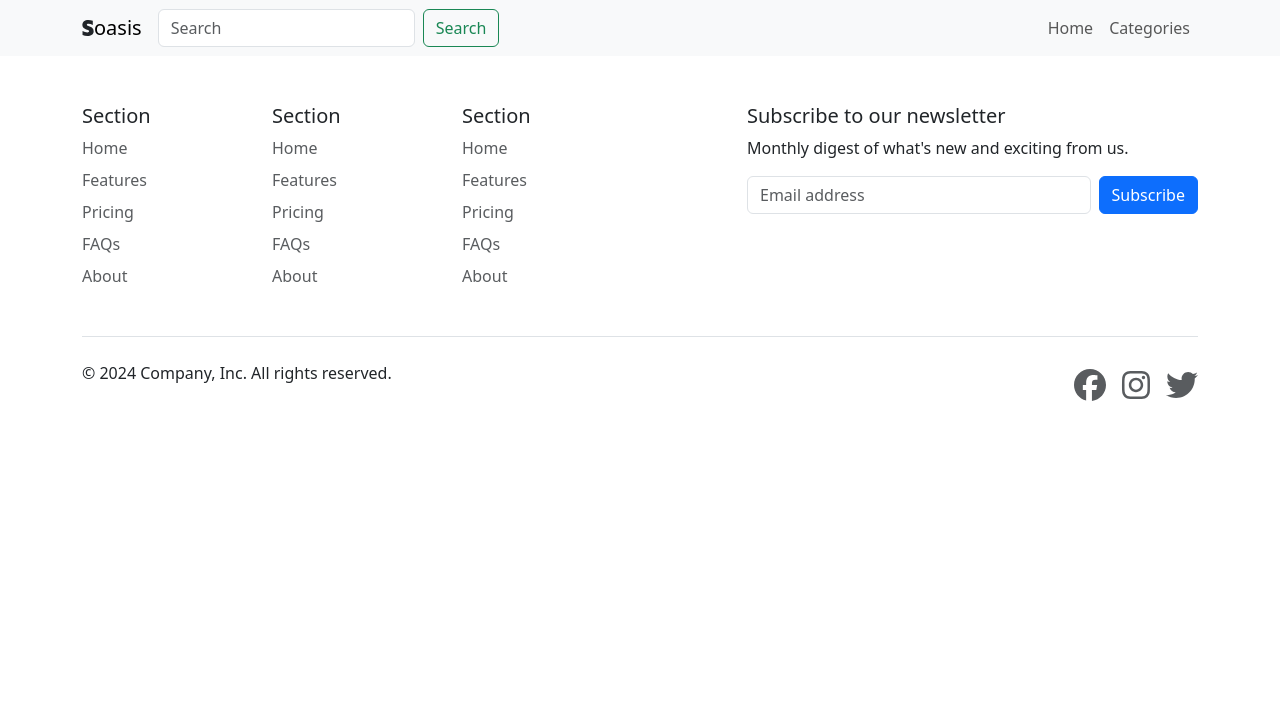
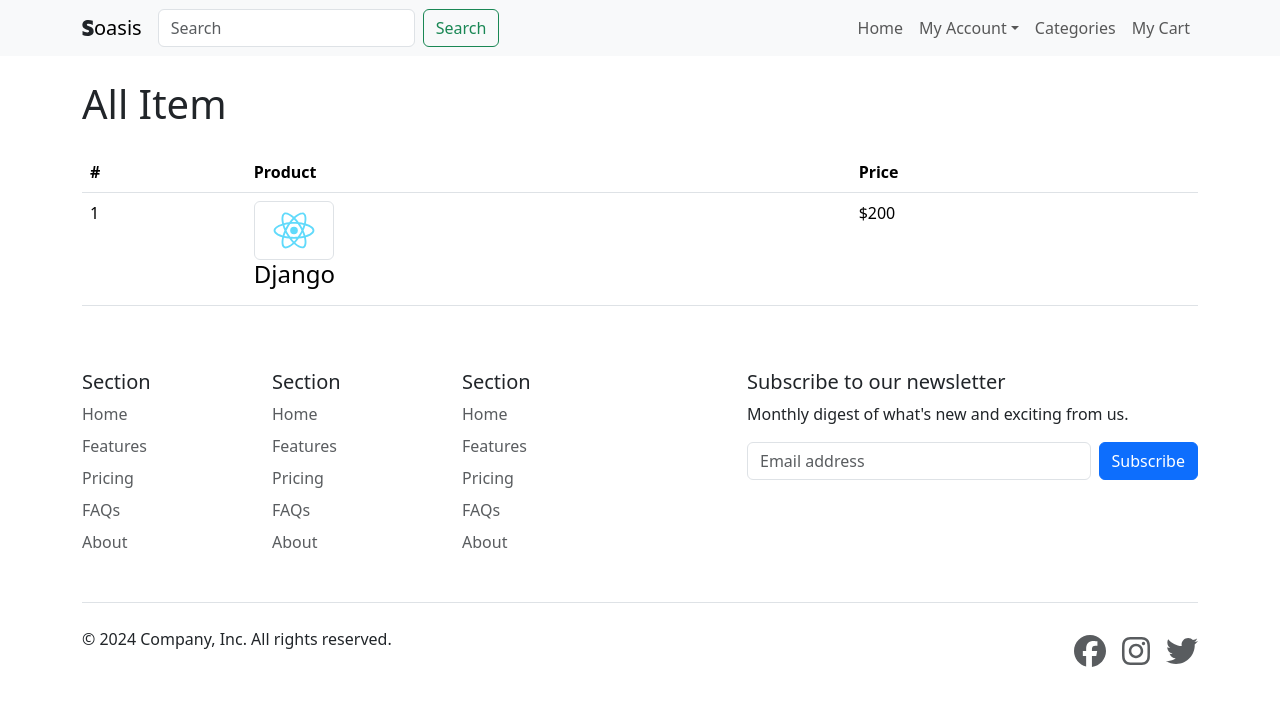
Before and after one commit to FuuToru/Ecommerce, a React (Create React App) app in the folder src/frontend/: page /checkout in a window 1280 px wide. Shown: the top 706 px of the page. Built offline with nearby package versions, Linux system fonts and the light colour scheme.

Commit message:
update fontend

```diff
--- a/src/frontend/src/App.js
+++ b/src/frontend/src/App.js
@@ -11,6 +11,7 @@ import Categories from './components/Categories';
 import CategoryProducts from './components/CategoryProducts';
 import AllProducts from './components/AllProducts';
 import ProductDetail from './components/ProductDetail';
+import Checkout from './components/Checkout';
 
 
 function App() {
@@ -23,7 +24,7 @@ function App() {
         <Route path='/category/:category_slug/:category_id' element ={<CategoryProducts/>}/>
         <Route path='/products' element={<AllProducts/>}/>
         <Route path='/product/:product_slug/:product_id' element ={<ProductDetail/>}/>
-
+        <Route path='/checkout' element ={<Checkout/>}/>
       </Routes>
       <Footer/>
     </>
--- a/src/frontend/src/components/Categories.js
+++ b/src/frontend/src/components/Categories.js
@@ -4,8 +4,7 @@ function Categories(){
     return (
         <section className="container mt-4">
             {/* Categories */}
-        <h1 className='mb-4'>All Categories
-          </h1>
+        <h1 className='mb-4'>All Categories</h1>
         <div className='row mb-4'>
           {/* category box */}
           <div className='col-12 col-md-3 mb-2'>
--- /dev/null
+++ b/src/frontend/src/components/Checkout.js
@@ -0,0 +1,35 @@
+//Packages
+import { Link } from 'react-router-dom';
+//Assets
+import logo from '../logo.svg';
+import ProductDetail from './Checkout';
+function Checkout(props){
+    return(
+        <div className="container mt-4">
+            <h1 className='mb-4'>All Item</h1>
+            <div className='table-responsive'>
+                <table className='table'>
+                    <thead>
+                        <tr>
+                            <th>#</th>
+                            <th>Product</th>
+                            <th>Price</th>
+                        </tr>
+                    </thead>
+                    <tbody>
+                        <tr>
+                            <td>1</td>
+                            <td>
+                                <img src={logo} className="img-thumbnail" width='80' alt="..."/>
+                                <h4>Django</h4>
+                            </td>
+                            <td>$200</td>
+                        </tr>
+                    </tbody>
+                </table>
+            </div>
+        </div>
+    );
+}
+
+export default Checkout;
--- a/src/frontend/src/components/Header.js
+++ b/src/frontend/src/components/Header.js
@@ -17,8 +17,23 @@ function Header(){
               <li className="nav-item">
                 <Link className="nav-link" aria-current="page" to = "/">Home</Link>
               </li>
+              <li class="nav-item dropdown">
+                <a class="nav-link dropdown-toggle" href="#" role="button" data-bs-toggle="dropdown" aria-expanded="false">
+                  My Account
+                </a>
+                <ul class="dropdown-menu">
+                  <li><Link className="dropdown-item" to="/customer-register">Register</Link></li>
+                  <li><a className="dropdown-item" href="#">Login</a></li>
+                  <li><hr className="dropdown-divider" /></li>
+                  <li><a className="dropdown-item" href="#">Dashboard</a></li>
+                  <li><a className="dropdown-item" href="#">Logout</a></li>
+                </ul>
+              </li>
               <li className="nav-item">
                 <Link className="nav-link" href="#" to="/categories">Categories</Link>
+              </li>
+              <li className="nav-item">
+                <Link className="nav-link" href="#" to="/checkout">My Cart</Link>
               </li>
             </ul>
           </div>
```
